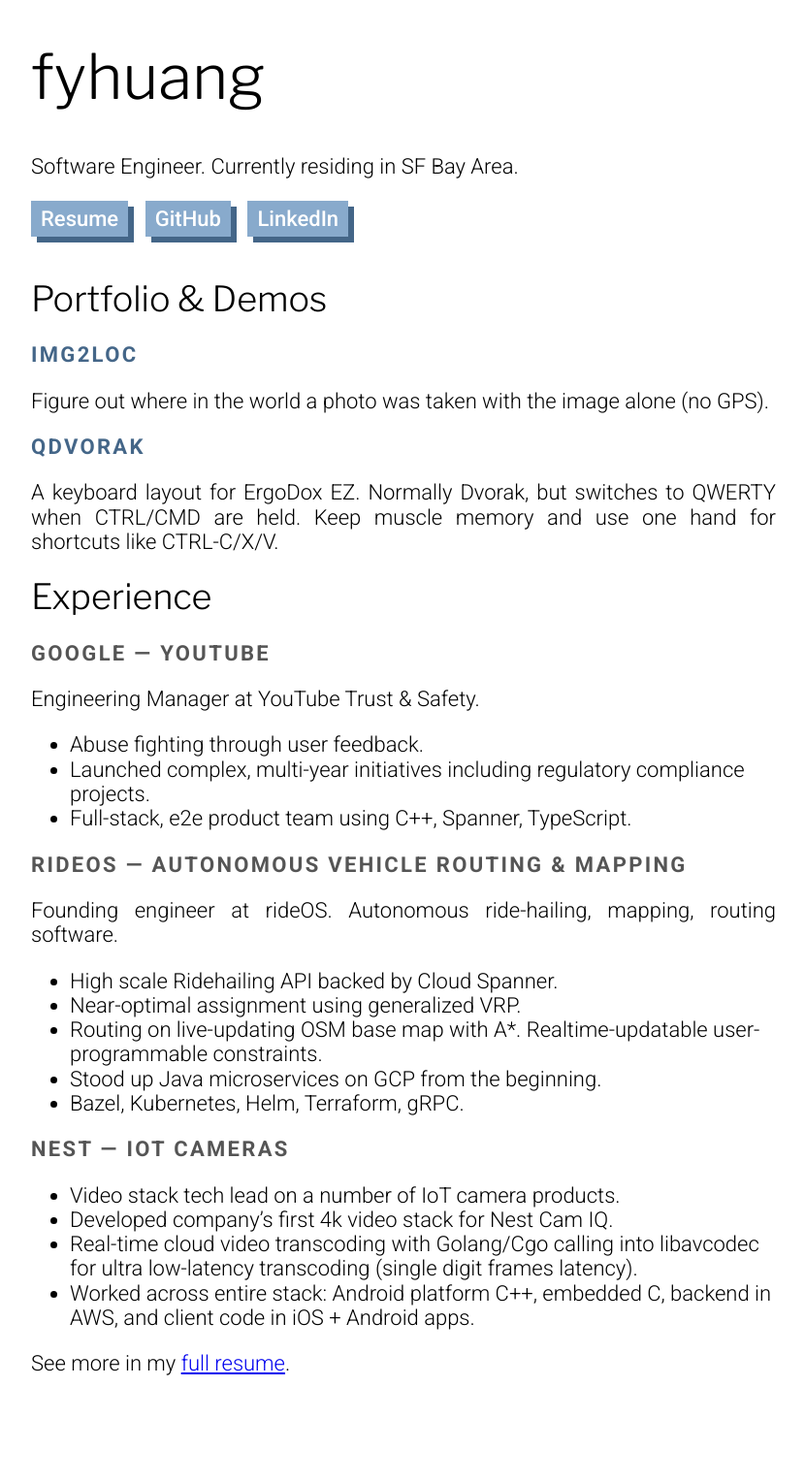
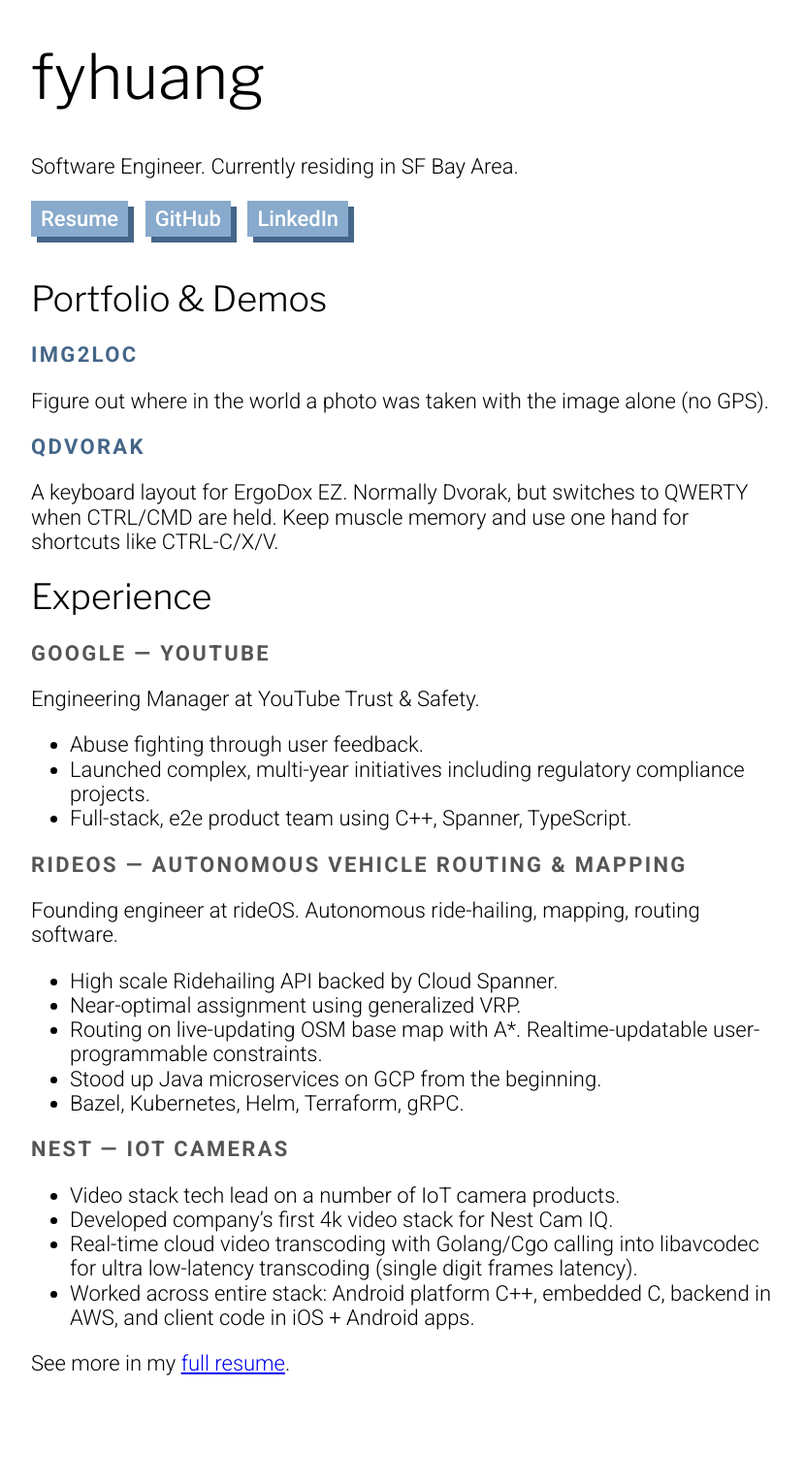
Before and after one commit to fyhuang/fyhuang.github.io, a Jekyll site: the page built from index.html, in a window 1280 px wide. Shown: the whole page at 97% size, without its empty margins (224-1054 px from the left). Built offline with Jekyll 4.4.1, drawn with Linux system fonts in a browser that asks for light colours; nearby versions of some CDN libraries.

Commit message:
Adjust styles for better display on mobile

```diff
--- a/assets/css/styles.scss
+++ b/assets/css/styles.scss
@@ -21,8 +21,9 @@
 
 .links-bar {
     display: flex;
+    flex-wrap: wrap;
     margin-top: 1em;
-    margin-bottom: 2em;
+    margin-bottom: 1.5em;
 
     a {
         text-decoration: none;
@@ -30,6 +31,7 @@
 
         padding: 6px 10px;
         margin-right: 0.8em;
+        margin-bottom: 0.5em;
         background-color: #8ac;
 
         box-shadow: 6px 6px 0px 0px #468;
@@ -79,10 +81,11 @@
 }
 
 p {
-    text-align: justify;
+    //text-align: justify;
 }
 
 pre.highlight {
+    font-size: 18px;
     background-color: #eee;
     padding: 1.5em;
     overflow: auto;
```
